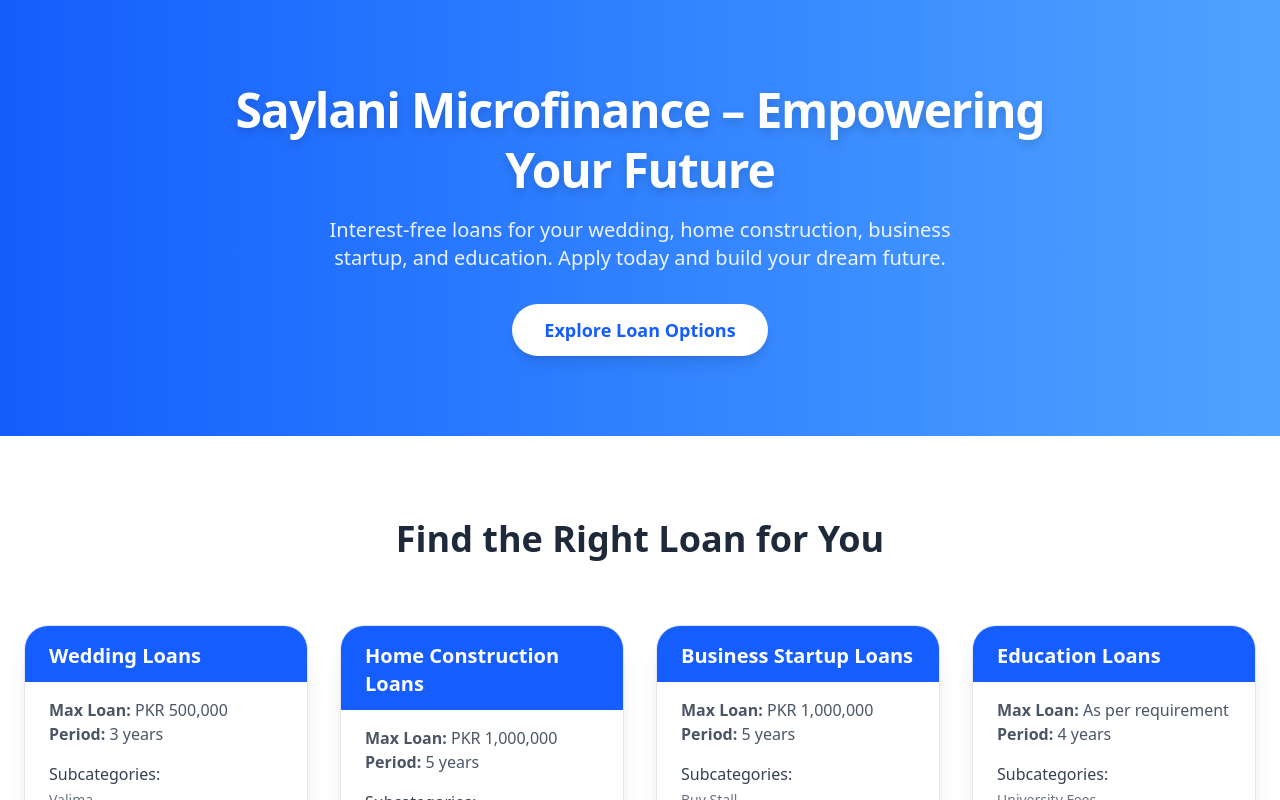
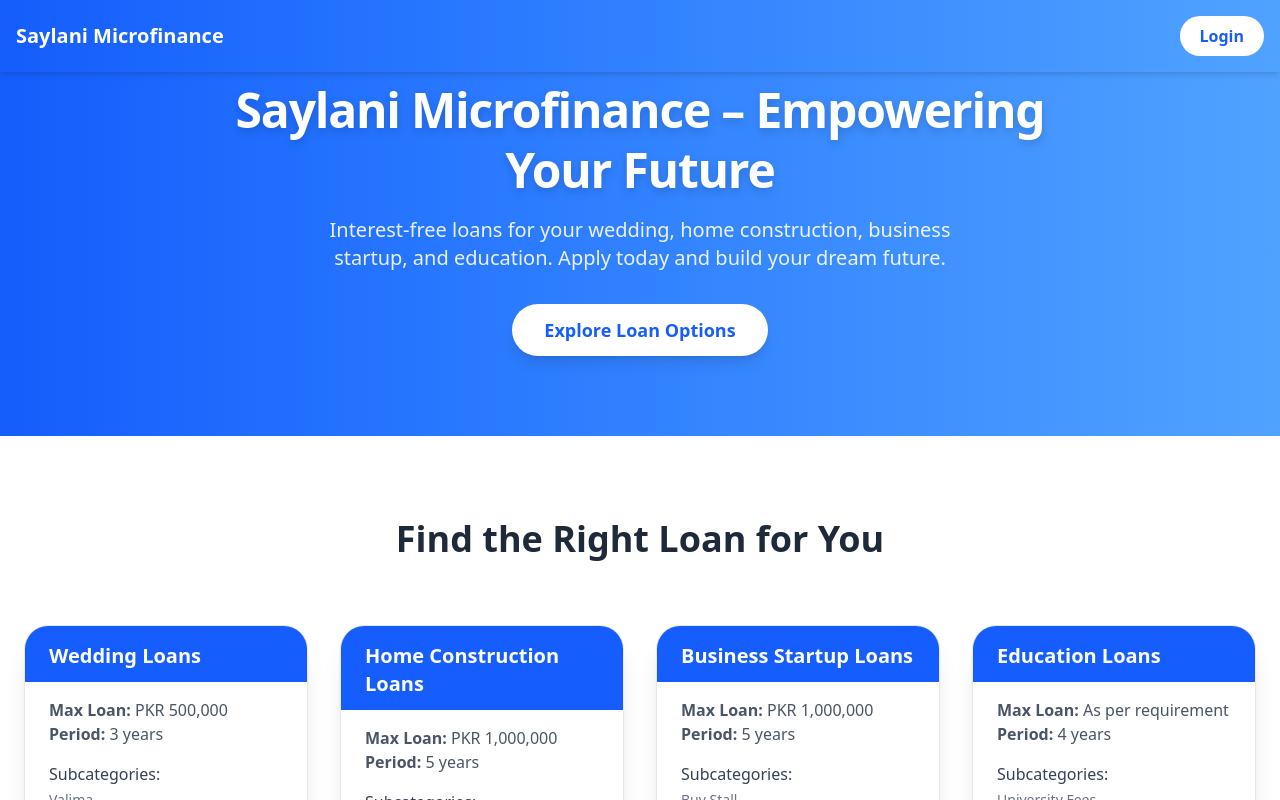
Before and after one commit to hariskhn/Saylani-Microfinance-App, a React (Vite) app in the folder frontend/: page / in a window 1280 px wide. Shown: the top 800 px of the page. Built offline with nearby package versions, Linux system fonts and the light colour scheme; no server answers.

Commit message:
Add navbar component

```diff
--- a/frontend/src/App.jsx
+++ b/frontend/src/App.jsx
@@ -5,7 +5,9 @@
 import DashboardPage from "./pages/DashboardPage";
 import ChangePasswordPage from "./pages/ChangePasswordPage";
 import { useEffect } from "react";
-import AdminDashboard from "./pages/AdminDashboard";
+import AdminDashboard from "./pages/AdminDashboardPage";
+import Navbar from "./components/Navbar";
+import { Toaster } from "react-hot-toast"
 
 const App = () => {
   const { user } = useUserStore();
@@ -14,6 +16,7 @@
 
   return (
     <div className="min-h-screen overflow-hidden">
+      <Navbar />
       <Routes>
         <Route path="/" element={ <HomePage /> } />
         <Route path="/login" element={ <LoginPage /> } />
@@ -21,6 +24,7 @@
         <Route path="/dashboard" element={ !user ? <Navigate to="/login" /> : user?.isPasswordChanged ? <DashboardPage />  : <Navigate to="/change-password" /> } />
         <Route path="/admin-dashboard" element={ user?.role === "admin" ? <AdminDashboard /> : <Navigate to={"/login"} /> } />
       </Routes>
+      <Toaster />
     </div>
   )
 }
--- /dev/null
+++ b/frontend/src/components/Navbar.jsx
@@ -0,0 +1,57 @@
+import { Link, useNavigate } from 'react-router-dom';
+import { useEffect } from 'react';
+import { useUserStore } from '../stores/useUserStore';
+
+const Navbar = () => {
+  const navigate = useNavigate();
+  const { user, logout } = useUserStore();
+
+  useEffect(() => {
+  }, [user]);
+
+  const handleLogout = async () => {
+    await logout();
+    navigate('/login');
+  };
+
+  return (
+    <nav className="fixed top-0 left-0 w-full z-50 bg-gradient-to-r from-blue-600 to-blue-400 text-white shadow-md">
+      <div className="max-w-7xl mx-auto px-4 py-4 flex justify-between items-center">
+        {/* Website Name */}
+        <Link to="/" className="text-xl font-bold hover:text-gray-200 transition duration-200">
+          Saylani Microfinance
+        </Link>
+
+        {/* Auth & Dashboard Links */}
+        <div className="flex items-center gap-4">
+          {user && (
+            <Link
+              to="/dashboard"
+              className="text-white font-bold hover:underline mr-2"
+            >
+              Dashboard
+            </Link>
+          )}
+
+          {!user ? (
+            <Link
+              to="/login"
+              className="inline-block bg-white text-blue-600 font-semibold text-md px-5 py-2 rounded-full transition duration-200 hover:scale-104"
+            >
+              Login
+            </Link>
+          ) : (
+            <button
+              onClick={handleLogout}
+              className="inline-block bg-white text-blue-600 font-semibold text-md px-5 py-2 rounded-full transition duration-200 hover:scale-104 cursor-pointer"
+            >
+              Logout
+            </button>
+          )}
+        </div>
+      </div>
+    </nav>
+  );
+};
+
+export default Navbar;
```
